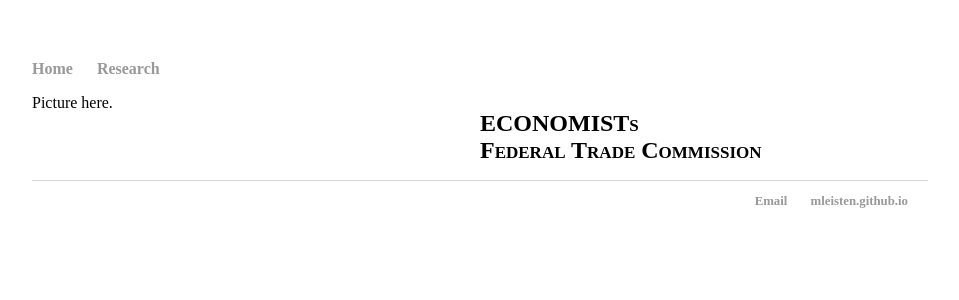
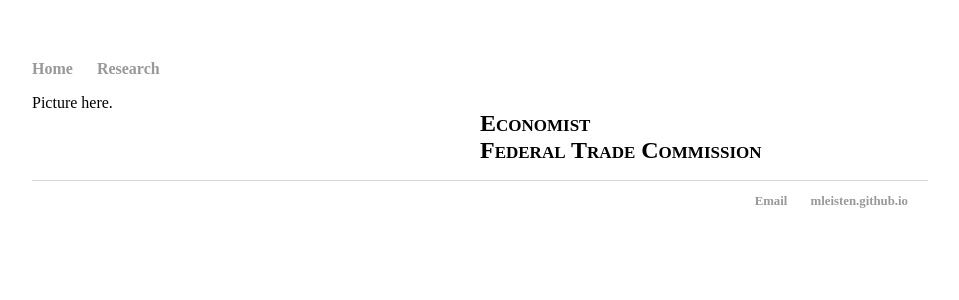
Before and after one commit to mleisten/mleisten.github.io, a Jekyll site: the page built from index.html, in a window 1280 px wide. Shown: the top 300 px of the page, without its empty margins (160-1119 px from the left). Built offline with Jekyll 4.4.1, drawn with Linux system fonts in a browser that asks for light colours.

Commit message:
Update index.html

```diff
--- a/index.html
+++ b/index.html
@@ -7,7 +7,7 @@ title: Matthew Leisten
 	Picture here.
 </div>
 <div class="column">
-	<h1>ECONOMISTs<br>
+	<h1 font-variant = small-caps>Economist<br>
 		Federal Trade Commission</h1>
 </div>
 </div>
```
